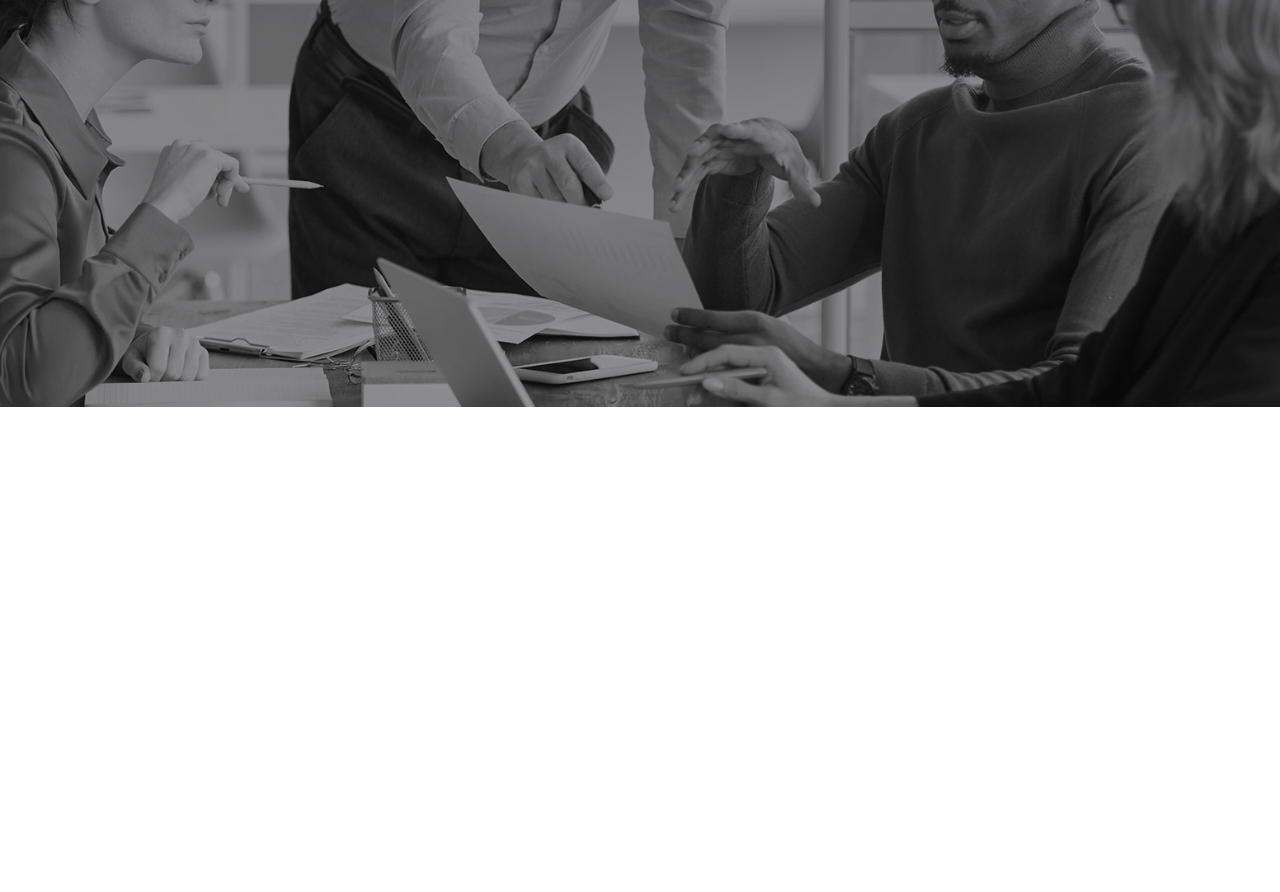
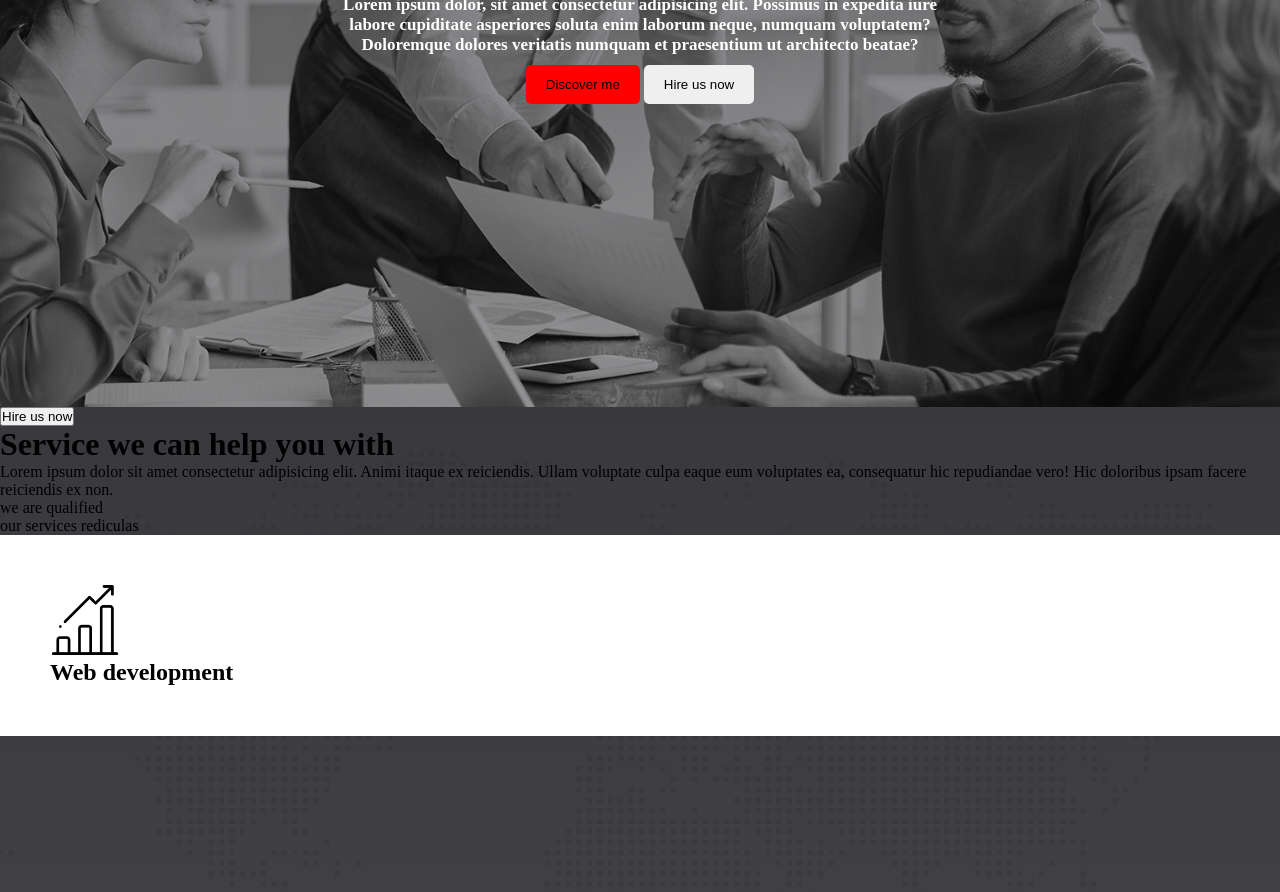
Before and after one commit to Arafath999/website-portfolio, a plain HTML site: page index.html in a window 1280 px wide. Shown: the part 482-1374 px from the top of the page. Before the commit the page ends 889 px from the top, so only its background shows below. Drawn offline with Linux system fonts and the light colour scheme.

Commit message:
added to the design

```diff
--- a/index.html
+++ b/index.html
@@ -19,9 +19,37 @@
          <li>BLOG</li>
         </div>
         </div>
-        <div class="banner-container"></div>
+        <div class="banner-container">
+            <div class="banner-info">
+            <h1><span class="primary">Digital</span> Agency You <br>can reply upon</h1>
+            <p class="primary-des">Lorem ipsum dolor, sit amet consectetur adipisicing elit. Possimus in expedita iure labore cupiditate asperiores soluta enim laborum neque, numquam voluptatem? Doloremque dolores veritatis numquam et praesentium ut architecto beatae?</p>
+            <button class="btn bg-red">Discover me</button>
+            <button  class="btn">Hire us now</button>
+        </div>
+        </div>
     </header>
-    <main></main>
+    <main>
+        <div class="service-container">
+            <div class="left-side-container">
+                <button>Hire us now</button>
+                <h1>Service we can help you with</h1>
+                <p>Lorem ipsum dolor sit amet consectetur adipisicing elit. Animi itaque ex reiciendis. Ullam voluptate culpa eaque eum voluptates ea, consequatur hic repudiandae vero! Hic doloribus ipsam facere reiciendis ex non.</p>
+                <ol type="1">
+                <li>we are qualified</li>
+                <li>our services rediculas</li>
+                </ol>
+            </div>
+              <div class="right-side-container">
+            <div class="all-box">
+                <div class="box">
+                    <img class="icon" src="./asset/icons/bar-chart.png">
+                    <h2>Web development</h2>
+                </div>
+
+            </div>
+        </div>
+        </div>
+    </main>
     <footer></footer>
 </body>
 </html>
--- a/style.css
+++ b/style.css
@@ -25,5 +25,47 @@
     background-position: center;
     background-repeat: no-repeat;
     background-size: cover;
+    text-align: center;
+    align-items: center;
+    display: flex;
 
 }
+.banner-info{
+    /* display: flex; */
+}
+.primary{
+    color: red;
+}
+.primary-des{
+    color: white;
+    font-weight: bold;
+    font-size: 17px;
+    /* text-align: center; */
+    padding: 10px;
+    width: 50%;
+    margin: auto;
+}
+.btn{
+    border: none;
+    padding: 12px 20px;
+    border-radius: 5px;
+}
+.bg-red{
+    background-color: red;
+}
+.service-container{
+    height: 100vh;
+    background-image: url('./asset/image/footer-bg.png'),
+    linear-gradient(rgb(57, 57, 61),rgb(69, 69, 73));
+    background-blend-mode: overlay;
+    background-position: center;
+    background-repeat: no-repeat;
+    background-size: cover;
+}
+.icon{
+    width: 70px;
+}
+.box{
+    padding: 50px;
+    background-color: white;
+}
```
